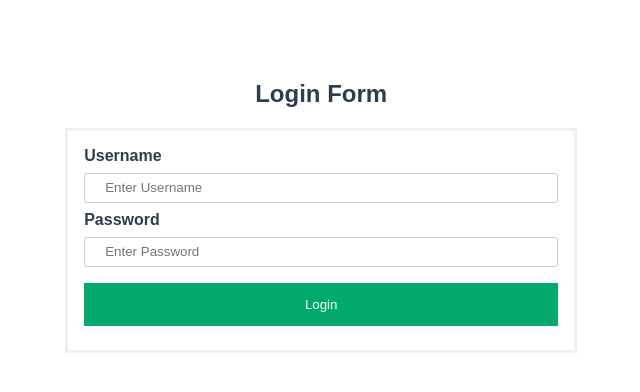
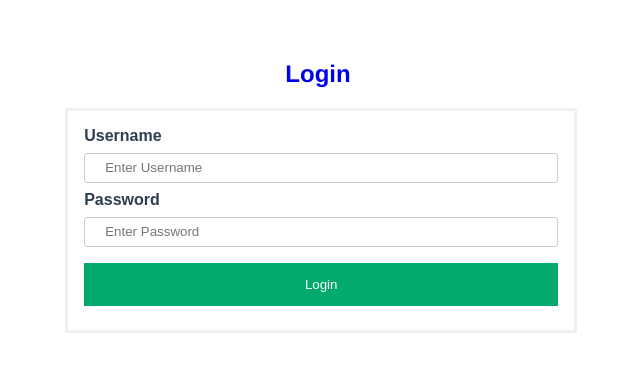
Before and after one commit to hanguyen3012/V-for, a Vue app in the folder table-user/: page / in a window 1280 px wide. Shown: the top 392 px of the page, without its empty margins (322-962 px from the left). Built offline with nearby package versions, Linux system fonts and the light colour scheme.

Commit message:
[feature] create login form

```diff
--- a/table-user/src/App.vue
+++ b/table-user/src/App.vue
@@ -1,23 +1,27 @@
 <template>
   <div id="app">
-    <!-- <button v-if="auth" v-on:click="logout()" class="logout">Logout</button> -->
     <div id="nav">
-      <LoginForm v-if="!auth" />
-      <ManagementUsers v-if="auth" />
+      <div v-if="!auth">
+        <router-link to="/" style="text-decoration: none"
+          ><h2>Login</h2></router-link
+        >
+      </div>
+      <div v-if="auth">
+        <router-link to="/managements" style="text-decoration: none"
+          ><h2>Management Users</h2>
+        </router-link>
+      </div>
+    </div>
+    <div class="col-12 bg-light">
+      <router-view />
     </div>
   </div>
 </template>
 
 <script>
-import ManagementUsers from "./components/ManagementUsers.vue";
-import LoginForm from "./components/LoginForm.vue";
-
 export default {
   name: "App",
-  components: {
-    LoginForm,
-    ManagementUsers,
-  },
+
   computed: {
     auth() {
       return this.$store.getters.auth;
--- a/table-user/src/Router/index.js
+++ b/table-user/src/Router/index.js
@@ -15,8 +15,19 @@ const routes = [
     },
 
 ];
+
+
  const router = createRouter ({
      history: createWebHistory(),
      routes,
- });
+ })
+ router.beforeEach ((to, from, next) =>{
+    // if(to.name !== 'login' && !auth){
+    //     next({name: 'login'})
+    // }else{
+    //     next()
+    //     }
+    console.log(`Navigating to: ${to.name}`);
+    next();
+    })
   export default router;
--- a/table-user/src/components/LoginForm.vue
+++ b/table-user/src/components/LoginForm.vue
@@ -1,6 +1,5 @@
 <template>
   <div class="login-form">
-    <h2>Login Form</h2>
     <form @submit.prevent="handleLogin">
       <div class="container-login">
         <label for="uname"><b>Username</b></label>
@@ -41,8 +40,6 @@ export default {
   methods: {
     handleLogin(e) {
       e.preventDefault();
-      console.log(this.accountEnter.username);
-      console.log(this.accountEnter.password);
       if (
         !this.accountEnter.username === false &&
         !this.accountEnter.password === false
--- a/table-user/src/components/ManagementUsers.vue
+++ b/table-user/src/components/ManagementUsers.vue
@@ -83,6 +83,7 @@ export default {
       person: {},
     };
   },
+
   computed: {
     ...mapGetters(["auth", "accountUser", "accountEnter"]),
   },
@@ -91,10 +92,10 @@ export default {
       this.$store.dispatch("logout");
       this.$router.push({ name: "login" });
     },
-    clickSave(itemSave) {
-      let index = this.users.findIndex((c) => c.id === itemSave.id);
+    clickSave(data) {
+      let index = this.users.findIndex((c) => c.id === data.id);
       if (index >= 0) {
-        this.users.splice(index, 1, itemSave);
+        this.users.splice(index, 1, data);
       } else {
         let max = 0;
         let newId = 0;
@@ -104,9 +105,9 @@ export default {
           }
         }
         newId = max + 1;
-        itemSave.id = newId;
-        console.log(itemSave);
-        this.users.push(itemSave);
+        data.id = newId;
+        console.log(data);
+        this.users.push(data);
       }
       return;
     },
```
